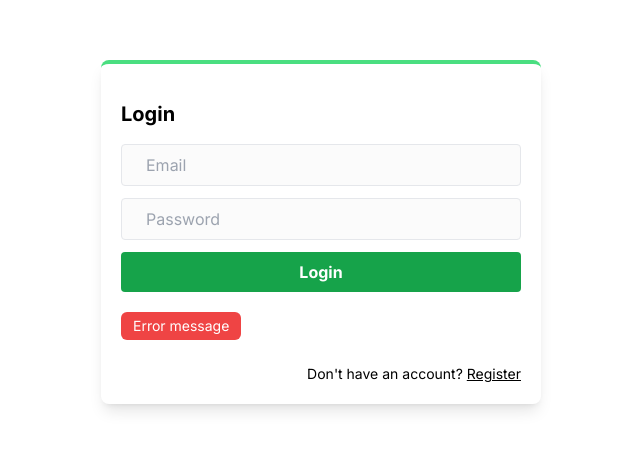
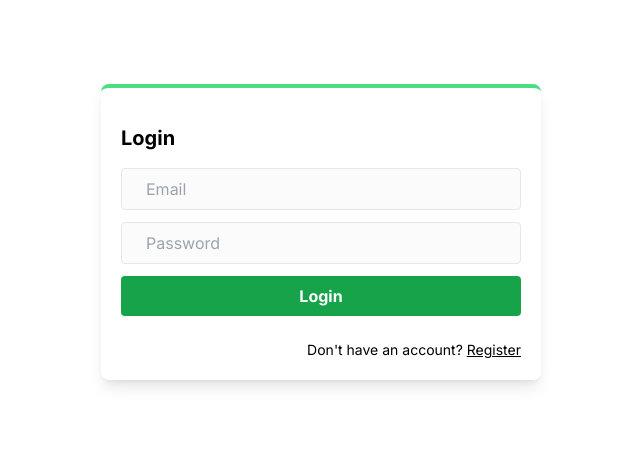
Before and after one commit to MuhammadKaifNazeer/auth-app, a Next.js app: page / in a window 1280 px wide. Shown: the part 168-618 px from the top of the page, without its empty margins (319-959 px from the left). Built offline with nearby package versions, Linux system fonts and the light colour scheme.

Commit message:
created login functionality

```diff
--- /dev/null
+++ b/app/Providers.js
@@ -0,0 +1,7 @@
+"use client";
+
+import { SessionProvider } from "next-auth/react";
+
+export const AuthProvider = ({ children }) => {
+  return <SessionProvider>{children}</SessionProvider>;
+};
--- /dev/null
+++ b/app/api/auth/[...nextauth]/route.js
@@ -0,0 +1,27 @@
+import NextAuth from "next-auth/next";
+import CredentialProvider from "next-auth/providers/credentials";
+
+const authOptions = {
+  providers: [
+    CredentialProvider({
+      name: "credentials",
+      credential: {},
+
+      async authorize(credentials) {
+        const user = { id: "1" };
+        return user;
+      },
+    }),
+  ],
+  session: {
+    stretegy: "jwt",
+  },
+  secret: process.env.NEXTAUTH_SECRET,
+  page: {
+    signIn: "/",
+  },
+};
+
+const handler = NextAuth(authOptions);
+
+export { handler as GET, handler as POST };
--- a/app/layout.js
+++ b/app/layout.js
@@ -1,5 +1,6 @@
 import { Inter } from "next/font/google";
 import "./globals.css";
+import { AuthProvider } from "./Providers";
 
 const inter = Inter({ subsets: ["latin"] });
 
@@ -11,7 +12,9 @@ export const metadata = {
 export default function RootLayout({ children }) {
   return (
     <html lang="en">
-      <body className={inter.className}>{children}</body>
+      <body className={inter.className}>
+        <AuthProvider>{children}</AuthProvider>
+      </body>
     </html>
   );
 }
--- a/components/LoginForm.jsx
+++ b/components/LoginForm.jsx
@@ -1,21 +1,62 @@
+"use client";
+
+import { signIn } from "next-auth/react";
 import Link from "next/link";
-import React from "react";
+import React, { useState } from "react";
+import { useRouter } from "next/navigation";
 
 export default function LoginForm() {
+  const [email, setEmail] = useState("");
+  const [password, setPassword] = useState("");
+  const [error, setError] = useState("");
+
+  const router = useRouter();
+
+  const handleSubmit = async (e) => {
+    e.preventDefault();
+
+    try {
+      const res = await signIn("credentials", {
+        email,
+        password,
+        redirect: false,
+      });
+
+      if (res.error) {
+        setError("Invalid Credentials");
+        return;
+      }
+
+      router.replace("dashboard");
+    } catch (error) {
+      console.log(error);
+    }
+  };
+
   return (
     <div className="grid place-items-center h-screen">
       <div className="shadow-lg p-5 rounded-lg border-t-4 border-green-400">
         <h1 className="text-xl font-bold my-4">Login</h1>
 
-        <form className="flex flex-col gap-3">
-          <input type="text" placeholder="Email" />
-          <input type="password" placeholder="Password" />
+        <form onSubmit={handleSubmit} className="flex flex-col gap-3">
+          <input
+            onChange={(e) => setEmail(e.target.value)}
+            type="text"
+            placeholder="Email"
+          />
+          <input
+            onChange={(e) => setPassword(e.target.value)}
+            type="password"
+            placeholder="Password"
+          />
           <button className="bg-green-600 rounded text-white font-bold cursor-pointer px-6 py-2">
             Login
           </button>
-          <div className="bg-red-500 text-white w-fit text-sm py-1 px-3 rounded-md mt-2">
-            Error message
-          </div>
+          {error && (
+            <div className="bg-red-500 text-white w-fit text-sm py-1 px-3 rounded-md mt-2">
+              {error}
+            </div>
+          )}
 
           <Link className="text-sm mt-3 text-right" href={"/register"}>
             Don't have an account? <span className="underline">Register</span>
```
